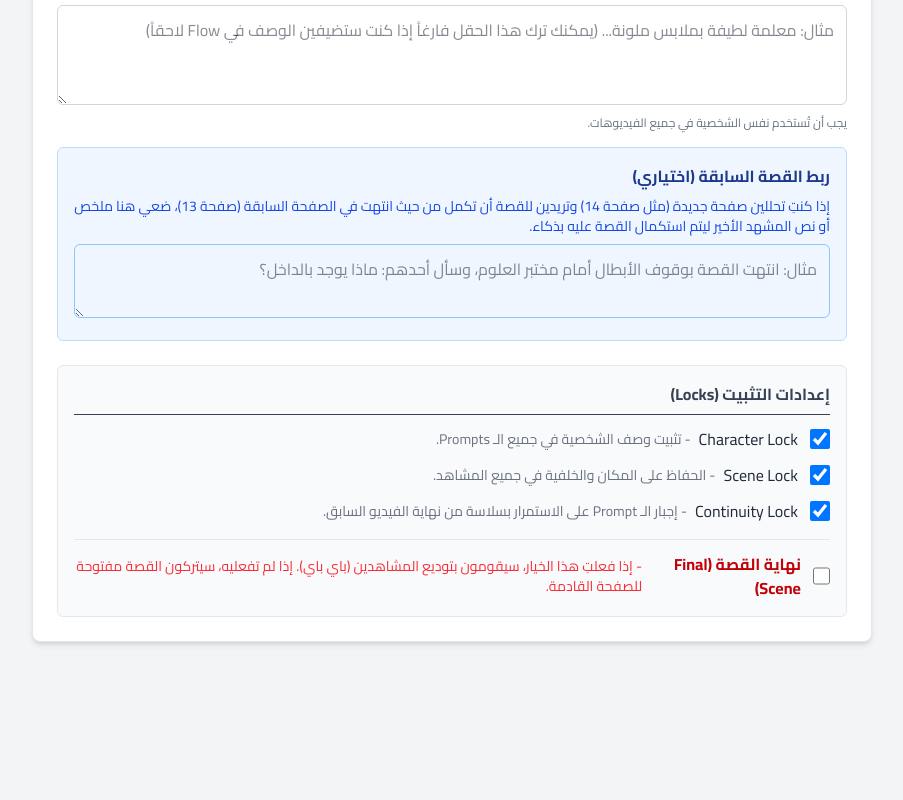
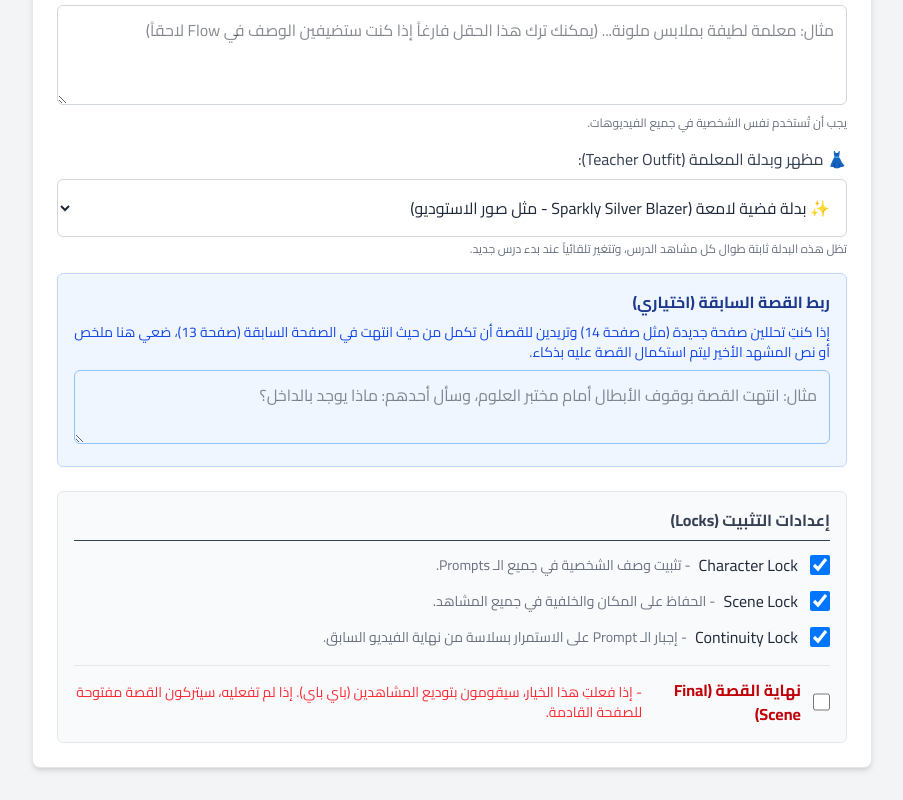
Before and after one commit to rehab1842005-max/video-prompts, a Next.js app: page / in a window 1280 px wide. Shown: the part 780-1580 px from the top of the page, without its empty margins (32-935 px from the left). Before the commit the page ends 1454 px from the top, so only its background shows below. Built offline with nearby package versions, Linux system fonts and the light colour scheme; no server answers.

Commit message:
feat: enforce TV host wardrobe randomization on new lessons while strictly locking outfit on continue

```diff
--- a/src/app/page.tsx
+++ b/src/app/page.tsx
@@ -125,7 +125,15 @@ export default function Home() {
       setContentMap(null);
       setIsContinuing(isContinuing);
       if (!isContinuing) {
-        const randomOutfits = ['a bright yellow sweater', 'a navy blue blazer', 'a green turtleneck', 'a red jacket', 'a purple blazer', 'a denim jacket'];
+        const randomOutfits = [
+          'a stunning sparkly silver glitter blazer over a crisp white blouse and sleek dark trousers',
+          'an elegant royal navy blue blazer with satin lapels over a cream silk blouse and dark pants',
+          'a chic emerald green blazer with gold buttons over a crisp white top',
+          'a glamorous rose gold blazer with subtle sparkles over a white blouse',
+          'a stylish pastel lavender blazer over a white lace top and tailored trousers',
+          'a vibrant crimson red blazer over a white silk blouse with tailored trousers',
+          'a modern sapphire blue blazer over a crisp white top and dark pants'
+        ];
         const randomCartoons = ['a cute blue robot', 'a fluffy orange fox', 'a green dinosaur', 'a smart owl', 'a tiny monkey', 'a penguin with a bowtie'];
         setPrompts(null);
         setNextProcessingIndex(0);
--- a/src/components/CharacterSettings.tsx
+++ b/src/components/CharacterSettings.tsx
@@ -50,6 +50,27 @@ export default function CharacterSettings({ onSettingsChange }: CharacterSetting
           dir="rtl"
         />
         <p className="text-xs text-gray-500 mt-1">يجب أن تُستخدم نفس الشخصية في جميع الفيديوهات.</p>
+      </div>
+
+      <div className="mb-4">
+        <label className="block text-gray-700 font-medium mb-2" htmlFor="char-outfit">
+          👗 مظهر وبدلة المعلمة (Teacher Outfit):
+        </label>
+        <select
+          id="char-outfit"
+          value={config.teacherOutfit || "a stunning sparkly silver glitter blazer over a crisp white blouse and sleek dark trousers"}
+          onChange={(e) => handleChange("teacherOutfit", e.target.value)}
+          className="w-full border border-gray-300 rounded-md p-3 bg-white font-medium text-gray-800 focus:outline-none focus:ring-2 focus:ring-blue-500"
+        >
+          <option value="a stunning sparkly silver glitter blazer over a crisp white blouse and sleek dark trousers">✨ بدلة فضية لامعة (Sparkly Silver Blazer - مثل صور الاستوديو)</option>
+          <option value="an elegant royal navy blue blazer with satin lapels over a cream silk blouse and dark pants">💎 بدلة كحلي ملكي فخمة (Royal Navy Blue Blazer)</option>
+          <option value="a chic emerald green blazer with gold buttons over a crisp white top">🌿 بدلة زمردية خضراء أنيقة (Emerald Green Blazer)</option>
+          <option value="a glamorous rose gold blazer with subtle sparkles over a white blouse">🌸 بدلة روز جولد لامعة (Rose Gold Glitter Blazer)</option>
+          <option value="a stylish pastel lavender blazer over a white lace top and tailored trousers">💜 بدلة لافندر ناعمة (Pastel Lavender Blazer)</option>
+          <option value="a vibrant crimson red blazer over a white silk blouse with tailored trousers">❤️ بدلة حمراء كلاسيكية ساطعة (Crimson Red Blazer)</option>
+          <option value="a modern sapphire blue blazer over a crisp white top and dark pants">💙 بدلة ياقوتية زرقاء مبهجة (Sapphire Blue Blazer)</option>
+        </select>
+        <p className="text-xs text-gray-500 mt-1">تظل هذه البدلة ثابتة طوال كل مشاهد الدرس، وتتغير تلقائياً عند بدء درس جديد.</p>
       </div>
 
       <div className="mb-4 bg-blue-50 p-4 rounded-md border border-blue-200">
--- /dev/null
+++ b/update_page_outfits.js
@@ -0,0 +1,42 @@
+const fs = require('fs');
+
+let pageCode = fs.readFileSync('src/app/page.tsx', 'utf8');
+
+// 1. Update initial characterConfig state
+const oldInitial = `  const [characterConfig, setCharacterConfig] = useState<CharacterConfig>({
+    description: "",
+    characterLock: true,
+    sceneLock: true,
+    continuityLock: true,
+    isFinalScene: false,
+    previousStoryContext: "",
+  });`;
+
+const newInitial = `  const [characterConfig, setCharacterConfig] = useState<CharacterConfig>({
+    description: "",
+    characterLock: true,
+    sceneLock: true,
+    continuityLock: true,
+    isFinalScene: false,
+    previousStoryContext: "",
+    teacherOutfit: "a stunning sparkly silver glitter blazer over a crisp white blouse and sleek dark trousers",
+  });`;
+
+pageCode = pageCode.replace(oldInitial, newInitial);
+
+// 2. Update randomOutfits array
+const oldOutfits = `        const randomOutfits = ['a bright yellow sweater', 'a navy blue blazer', 'a green turtleneck', 'a red jacket', 'a purple blazer', 'a denim jacket'];`;
+const newOutfits = `        const randomOutfits = [
+          'a stunning sparkly silver glitter blazer over a crisp white blouse and sleek dark trousers',
+          'an elegant royal navy blue blazer with satin lapels over a cream silk blouse and dark pants',
+          'a chic emerald green blazer with gold buttons over a crisp white top',
+          'a glamorous rose gold blazer with subtle sparkles over a white blouse',
+          'a stylish pastel lavender blazer over a white lace top and tailored trousers',
+          'a vibrant crimson red blazer over a white silk blouse with tailored trousers',
+          'a modern sapphire blue blazer over a crisp white top and dark pants'
+        ];`;
+
+pageCode = pageCode.replace(oldOutfits, newOutfits);
+
+fs.writeFileSync('src/app/page.tsx', pageCode, 'utf8');
+console.log('Successfully updated page.tsx with TV host outfits!');
```
